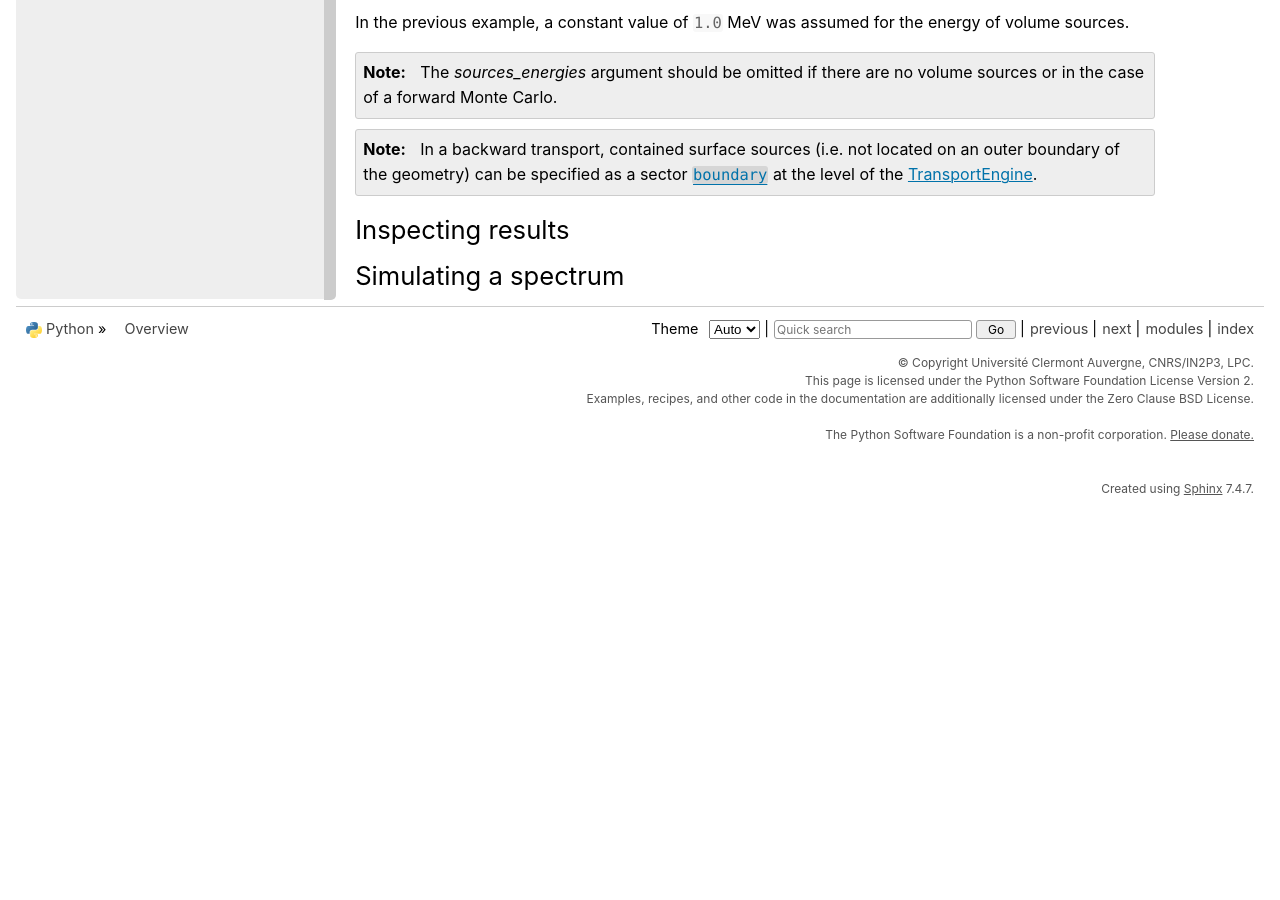
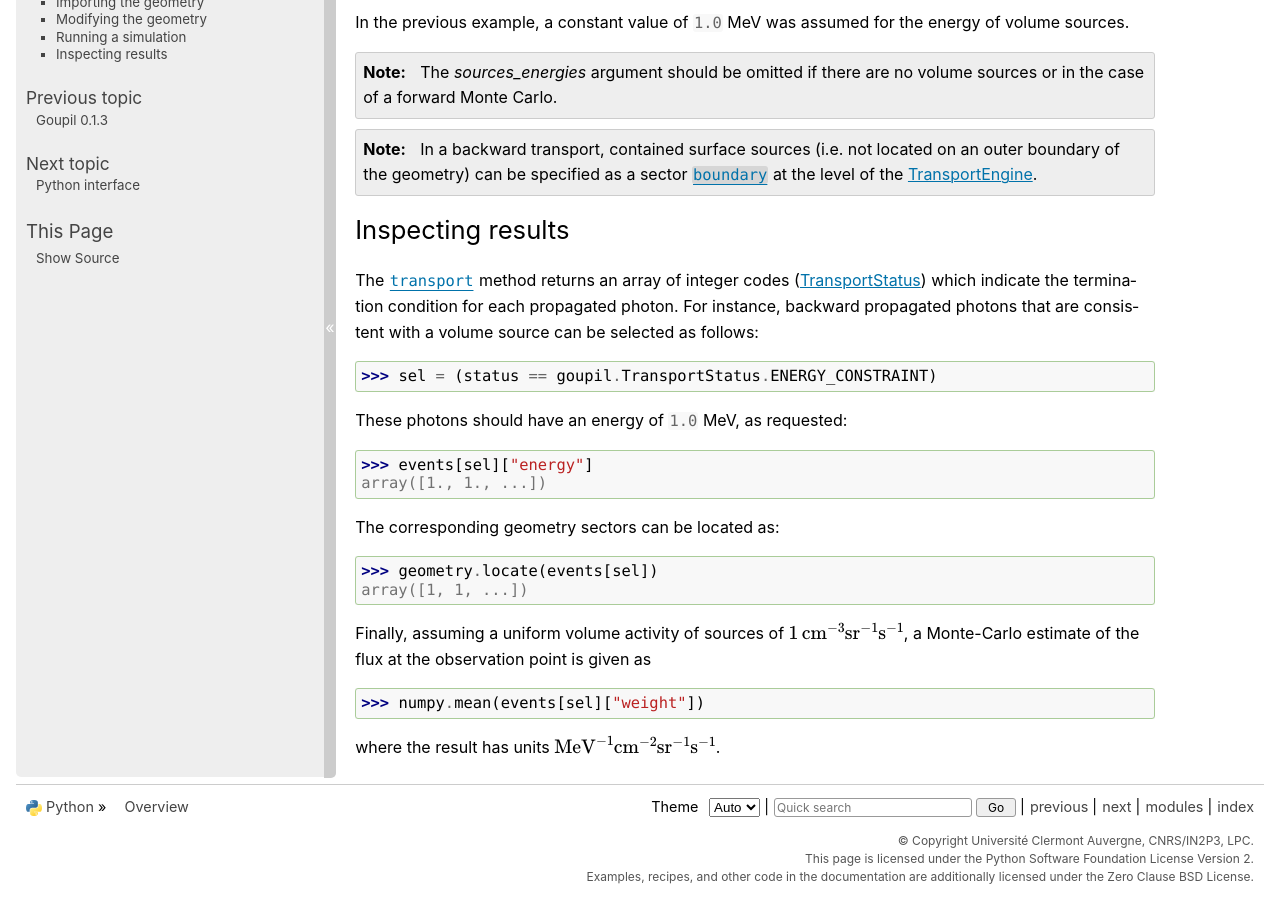
Before and after one commit to niess/goupil, a Sphinx documentation site: the page built from docs/description.rst, in a window 1280 px wide and 900 px high, scrolled down 3708 px. Built offline with Sphinx 7.4.7, drawn with Linux system fonts in a browser that asks for light colours; before the commit the page ends 4215 px from its top, so only the background shows below that; some of the changed text lies outside the part shown.

Commit message:
Document results inspection

```diff
--- a/docs/description.rst
+++ b/docs/description.rst
@@ -241,6 +241,29 @@
 Inspecting results
 ------------------
 
+The :py:meth:`transport <TransportEngine.transport>` method returns an array of
+integer codes (:doc:`library/transport_status`) which indicate the
+termination condition for each propagated photon. For instance, backward
+propagated photons that are consistent with a volume source can be selected as
+follows:
 
-Simulating a spectrum
----------------------
+>>> sel = (status == goupil.TransportStatus.ENERGY_CONSTRAINT)
+
+These photons should have an energy of :python:`1.0` MeV, as requested:
+
+>>> events[sel]["energy"]
+array([1., 1., ...])
+
+The corresponding geometry sectors can be located as:
+
+>>> geometry.locate(events[sel])
+array([1, 1, ...])
+
+Finally, assuming a uniform volume activity of sources of :math:`1\,
+\text{cm}^{-3} \text{sr}^{-1} \text{s}^{-1}`, a Monte-Carlo
+estimate of the flux at the observation point is given as
+
+>>> numpy.mean(events[sel]["weight"])
+
+where the result has units :math:`\text{MeV}^{-1}\text{cm}^{-2} \text{sr}^{-1}
+\text{s}^{-1}`.
```
